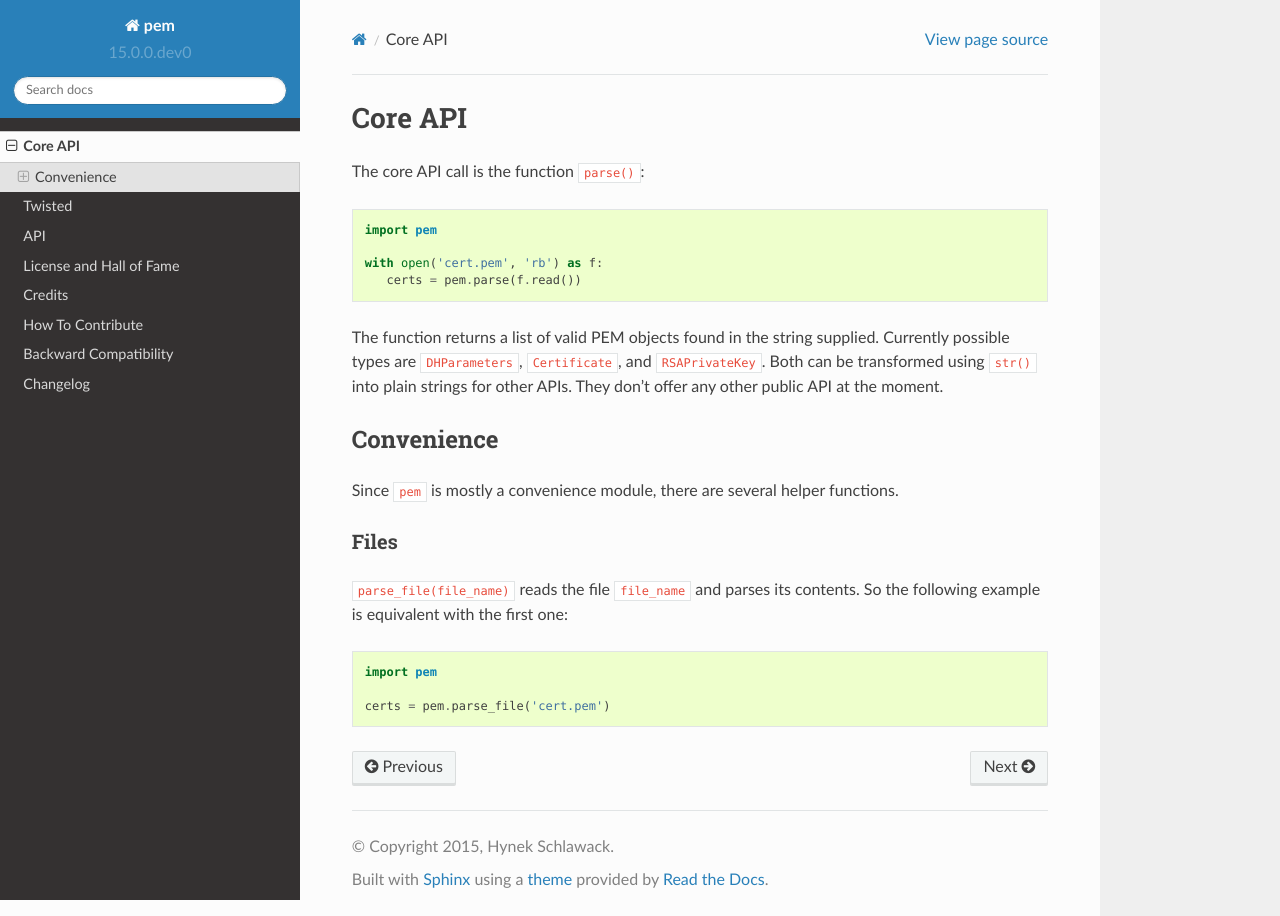
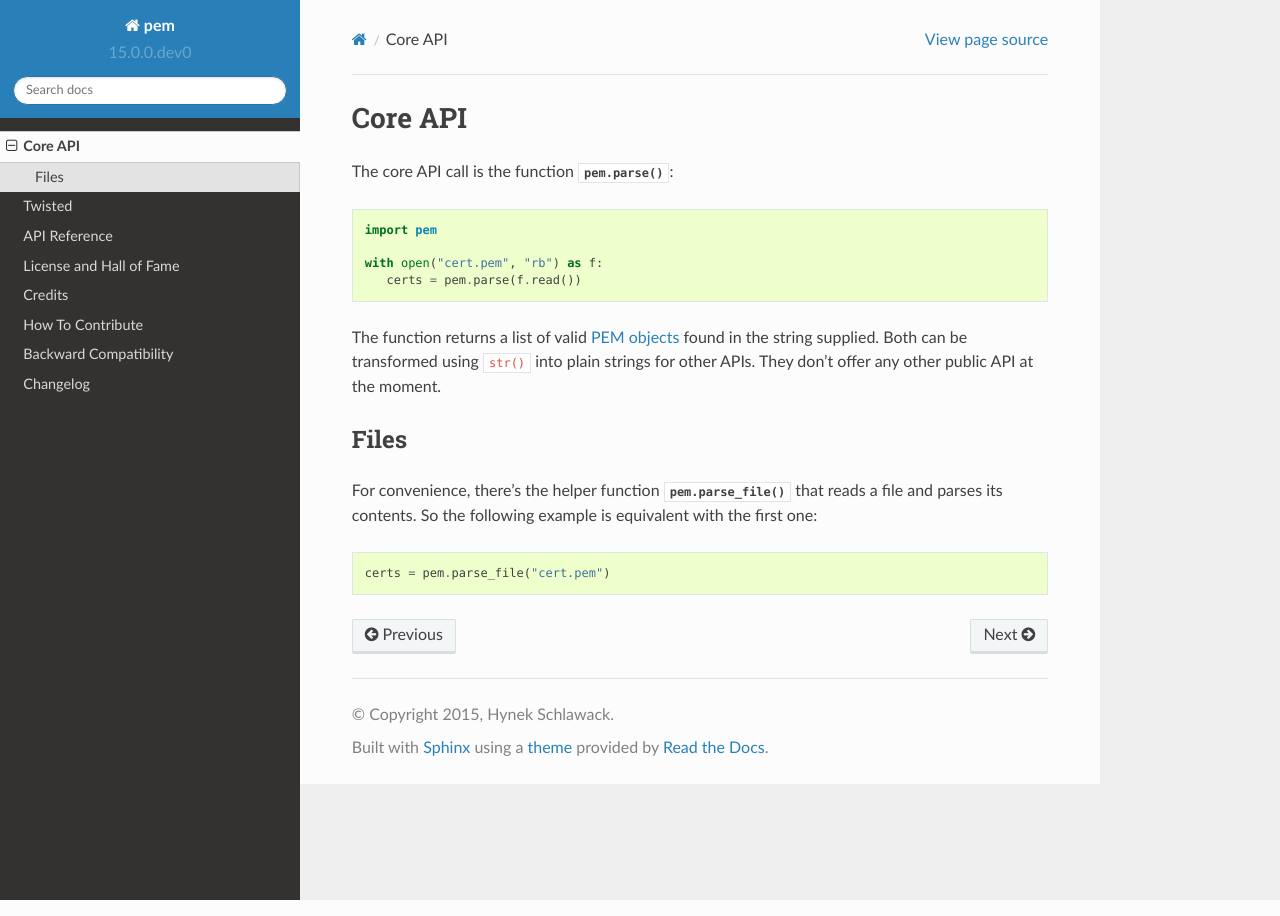
Before and after one commit to hynek/pem, a Sphinx documentation site: the page built from docs/core.rst, in a window 1280 px wide. Built offline with Sphinx 7.4.7 and the Read the Docs theme 2.0.0, drawn with Linux system fonts in a browser that asks for light colours.

Commit message:
Doc polishing

```diff
--- a/docs/api.rst
+++ b/docs/api.rst
@@ -1,7 +1,7 @@
 .. _api:
 
-API
-===
+API Reference
+=============
 
 
 Core
--- a/docs/changelog.rst
+++ b/docs/changelog.rst
@@ -19,7 +19,8 @@ Backward-incompatible changes:
 Deprecations:
 ^^^^^^^^^^^^^
 
-- The Twisted-related helpers have been moved to ``pem.twisted``.
+- The usage of Twisted helpers from the pem module is deprecated.
+  Use their pendants from the ``pem.twisted`` module now.
 - The usage of the backport of ephemeral Diffie-Hellman support is hereby deprecated.
   Nobody should use a Twisted release that is older than 14.0.0 because it contains essential SSL/TLS fixes.
 
@@ -29,6 +30,7 @@ Changes:
 
 - Support PEM strings that do not end with a new line. [`12 <https://github.com/hynek/pem/pull/12>`_]
 - Support PEM strings that end with ``\r\n``.
+- The Twisted-related helpers have been moved to ``pem.twisted``.
 
 
 0.3.0 (2014-04-15)
--- a/docs/core.rst
+++ b/docs/core.rst
@@ -1,31 +1,22 @@
 Core API
 ========
 
-The core API call is the function ``parse()``::
+The core API call is the function :func:`pem.parse`::
 
    import pem
 
-   with open('cert.pem', 'rb') as f:
+   with open("cert.pem", "rb") as f:
       certs = pem.parse(f.read())
 
-The function returns a list of valid PEM objects found in the string supplied.
-Currently possible types are ``DHParameters``, ``Certificate``, and ``RSAPrivateKey``.
+The function returns a list of valid :ref:`PEM objects <pem-objects>` found in the string supplied.
 Both can be transformed using ``str()`` into plain strings for other APIs.
 They don’t offer any other public API at the moment.
-
-
-Convenience
------------
-
-Since ``pem`` is mostly a convenience module, there are several helper functions.
 
 
 Files
 ^^^^^
 
-``parse_file(file_name)`` reads the file ``file_name`` and parses its contents.
+For convenience, there's the helper function :func:`pem.parse_file` that reads a file and parses its contents.
 So the following example is equivalent with the first one::
 
-   import pem
-
-   certs = pem.parse_file('cert.pem')
+   certs = pem.parse_file("cert.pem")
```
Also changed, not shown: other parts of docs/api.rst (+2 -0 lines), docs/twisted.rst (+5 -10 lines), 1 other file.
